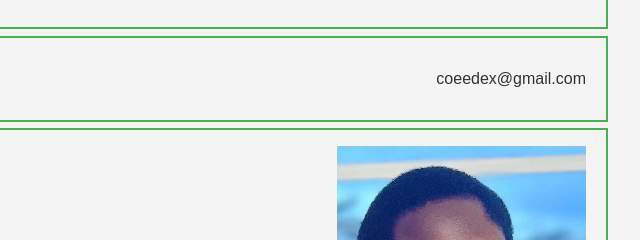
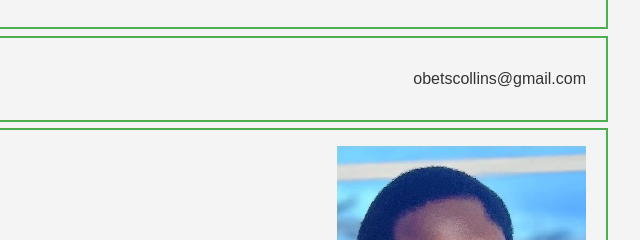
Before and after one commit to CollinDex/hng-ftsk-1, a plain HTML site: page index.html in a window 1280 px wide. Shown: the part 349-589 px from the top of the page, 640-1280 px from the left. Drawn offline with Linux system fonts and the light colour scheme.

Commit message:
Added Requirements

```diff
--- a/index.html
+++ b/index.html
@@ -15,7 +15,7 @@
             <div class="details"> <p data-testid="slackDisplayName" >Slack Name:</p> <p>coeedex</p>  </div>
             <div class="details"> <p>Current Time in UTC:</p> <p id="time" data-testid="currentTimeUTC" >2:00PM</p></div>
             <div class="details"> <p>Current Day of the Week:</p> <p id= "day" data-testid="currentDay" >Monday</p> </div>
-            <div class="details"> <p data-testid="slackEmail" >Slack Email:</p> <p>coeedex@gmail.com</p>  </div>
+            <div class="details"> <p data-testid="slackEmail" >Slack Email:</p> <p>obetscollins@gmail.com</p>  </div>
             <div class="details"> <p>Slack Display Picture:</p> <img src="./Dex-Bitmoji.jpg" alt="Dex" data-testid="slackProfilePicture" srcset=""></div>
         </section>
         <section id="goals">
```
